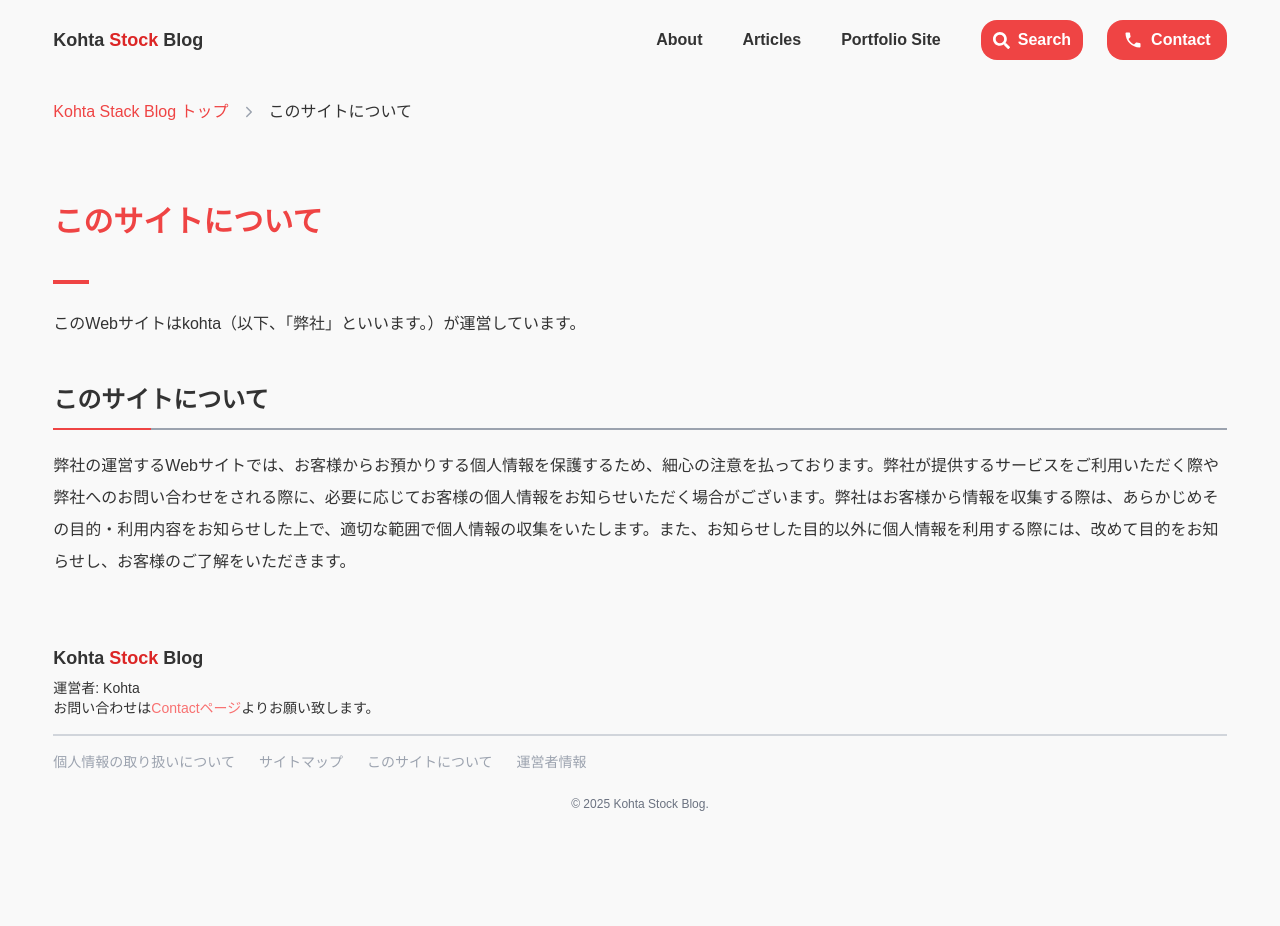
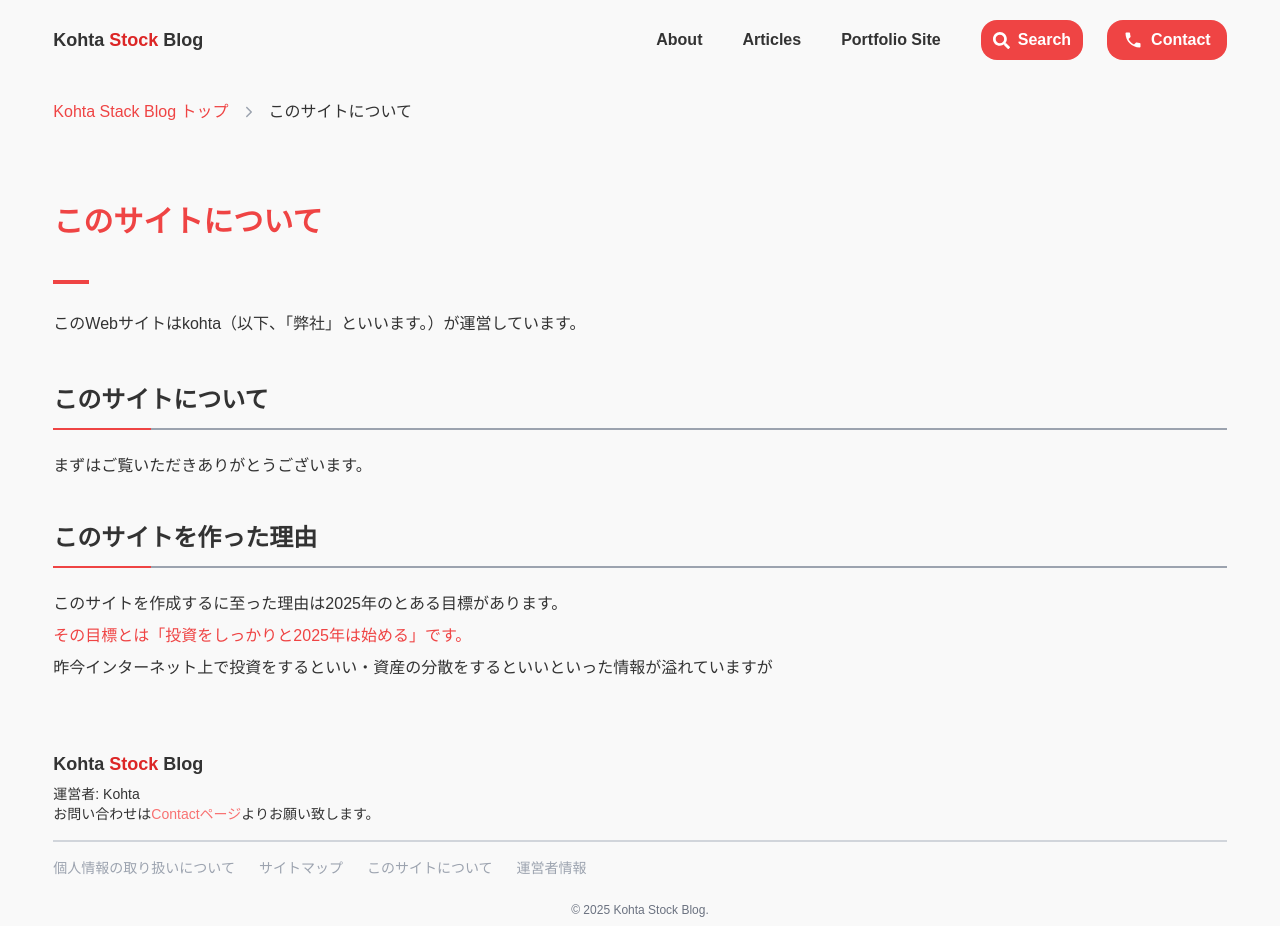
Before and after one commit to kohta9521/Stock_Blog_kohta_2025, a Next.js app in the folder frontend/: page /about in a window 1280 px wide. Before the commit the page ends 820 px from the top, so only its background shows below. Built offline with nearby package versions, Linux system fonts and the light colour scheme.

Commit message:
add new contact newt form

```diff
--- a/frontend/src/app/about/page.tsx
+++ b/frontend/src/app/about/page.tsx
@@ -14,7 +14,17 @@ const About = () => {
     >
       <SubPageTitle id="about-title-1" title="このサイトについて" />
       <p className="mb-10 text-base leading-relaxed sm:leading-loose">
-        弊社の運営するWebサイトでは、お客様からお預かりする個人情報を保護するため、細心の注意を払っております。弊社が提供するサービスをご利用いただく際や弊社へのお問い合わせをされる際に、必要に応じてお客様の個人情報をお知らせいただく場合がございます。弊社はお客様から情報を収集する際は、あらかじめその目的・利用内容をお知らせした上で、適切な範囲で個人情報の収集をいたします。また、お知らせした目的以外に個人情報を利用する際には、改めて目的をお知らせし、お客様のご了解をいただきます。
+        まずはご覧いただきありがとうございます。
+      </p>
+      <SubPageTitle id="about-title-2" title="このサイトを作った理由" />
+      <p className="mb-10 text-base lending-relaxed sm:leading-loose">
+        このサイトを作成するに至った理由は2025年のとある目標があります。
+        <br />
+        <span className="text-red-500">
+          その目標とは「投資をしっかりと2025年は始める」です。
+        </span>
+        <br />
+        昨今インターネット上で投資をするといい・資産の分散をするといいといった情報が溢れていますが
       </p>
     </BasicPage>
   );
--- a/frontend/src/app/contact/page.tsx
+++ b/frontend/src/app/contact/page.tsx
@@ -16,6 +16,22 @@ const Contact = () => {
       <p className="mb-10 text-base leading-relaxed sm:leading-loose">
         お問い合わせフォームを設置しております。お気軽にお問い合わせください。お問い合わせいただいた内容は担当のものが3営業日以内に返信をいたします。またお問い合わせ時に入力いただいたメールアドレス宛にお問い合わせ完了メールが送信されますのでそちらもご確認お願いいたします。
       </p>
+      {/* 後に切り離す */}
+      <form action={process.env.NEXT_PUBLIC_NEWT_FORM_ENDPOINT} method="post">
+        <label htmlFor="name">
+          お名前<span>*</span>
+        </label>
+        <input id="name" name="name" required />
+        <label htmlFor="email">
+          メールアドレス<span>*</span>
+        </label>
+        <input id="email" name="email" type="email" required />
+        <label htmlFor="message">
+          お問い合わせ内容<span>*</span>
+        </label>
+        <textarea id="message" name="message" required></textarea>
+        <button type="submit">送信</button>
+      </form>
     </BasicPage>
   );
 };
--- /dev/null
+++ b/frontend/src/app/contact/success/page.tsx
@@ -0,0 +1,15 @@
+import React from "react";
+
+// next
+import Link from "next/link";
+
+const Success = () => {
+  return (
+    <div className="">
+      <h1>success Page</h1>
+      <Link href="/">Back to Home</Link>
+    </div>
+  );
+};
+
+export default Success;
```
